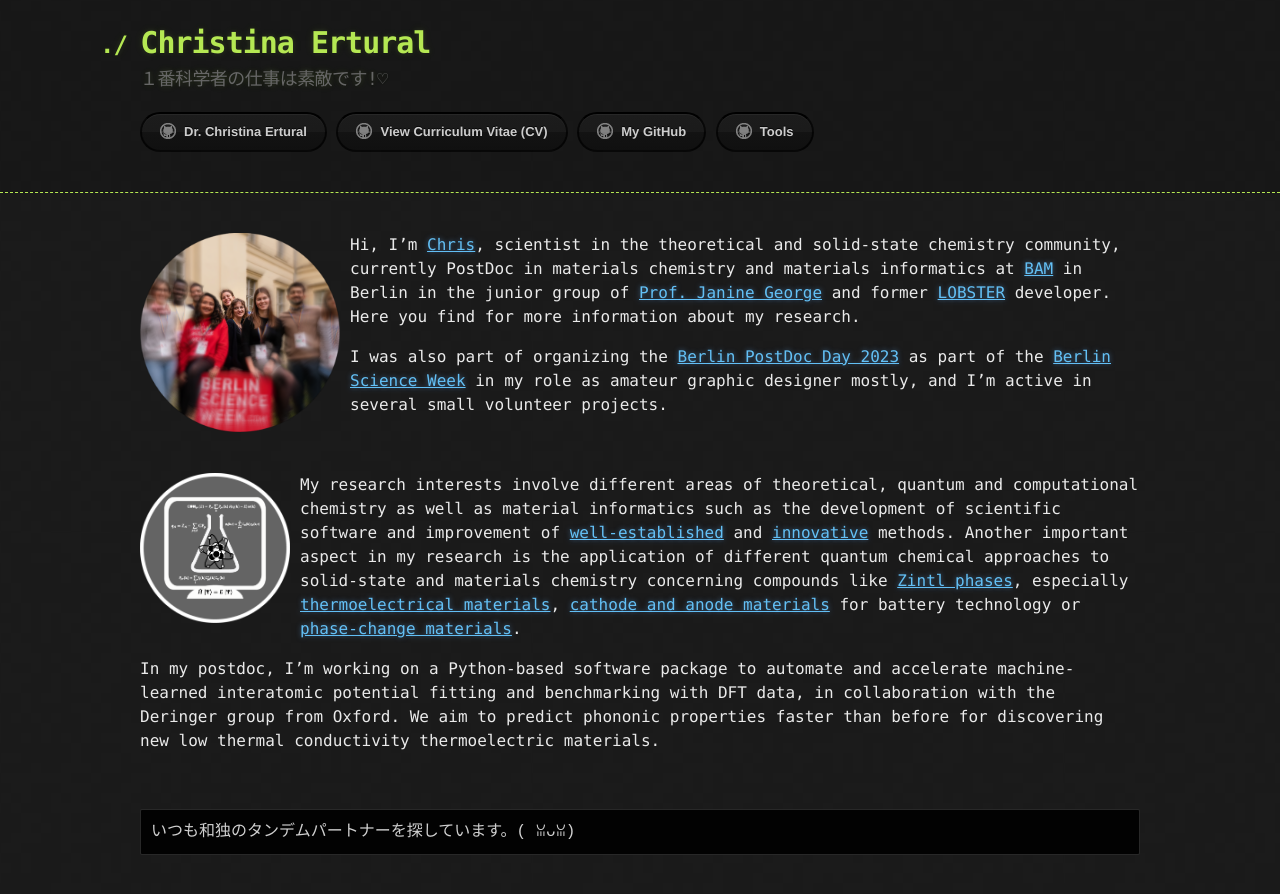
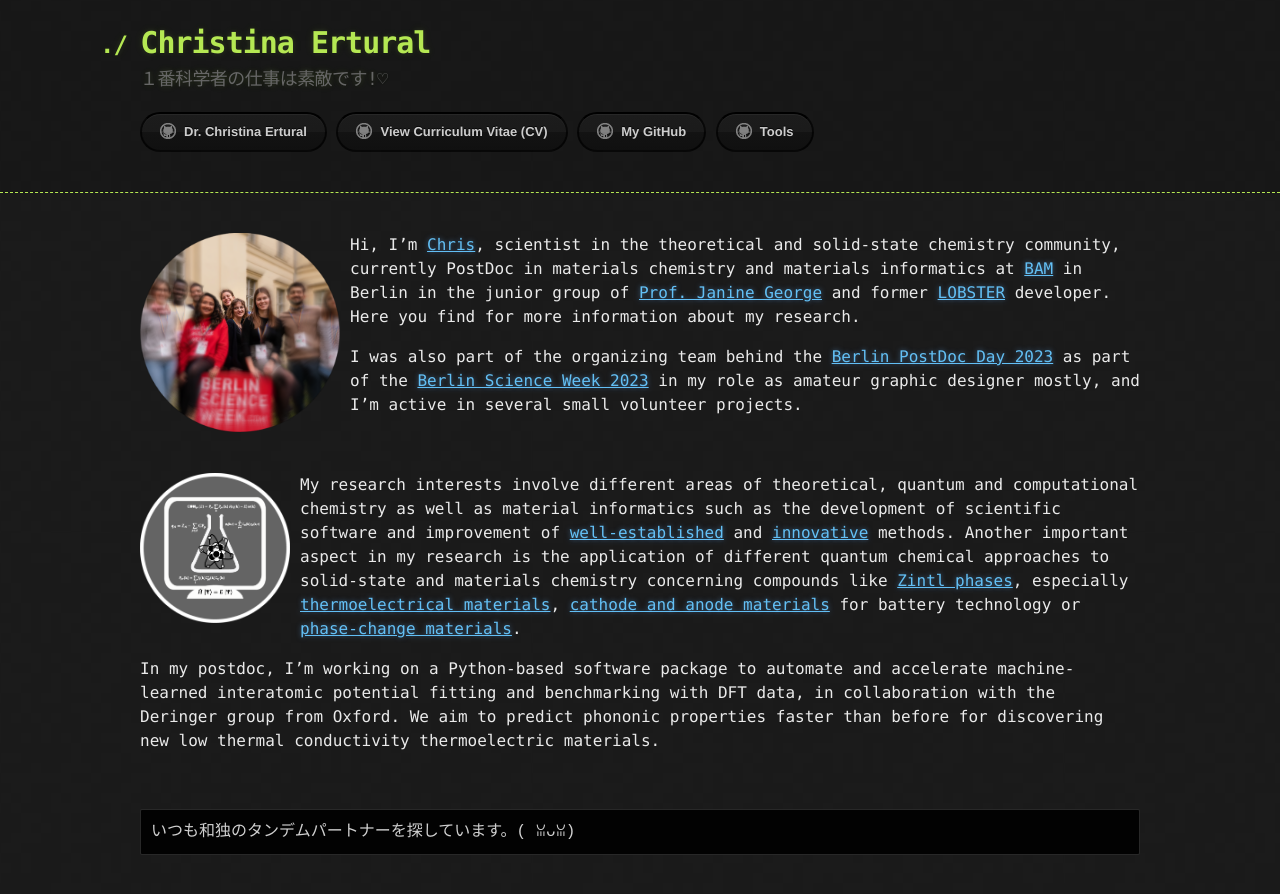
Before and after one commit to QuantumChemist/QuantumChemist.github.io, a Jekyll site: the page built from index.md, in a window 1280 px wide and 900 px high. Shown: the top 894 px of the window. Built offline with Jekyll 4.4.1, drawn with Linux system fonts in a browser that asks for light colours.

Commit message:
Update index.md

```diff
--- a/index.md
+++ b/index.md
@@ -6,7 +6,7 @@ layout: default
 
 Hi, I'm [Chris](https://g.co/kgs/Bi3Bdb), scientist in the theoretical and solid-state chemistry community, currently PostDoc in materials chemistry and materials informatics at [BAM](https://www.bam.de/) in Berlin in the junior group of [Prof. Janine George](https://www.bam.de/Content/EN/Standard-Articles/About-us/Jobs-and-Careers/Young-Science/junior-research-group-george-computational-materials-design.html) and former [LOBSTER](http://www.cohp.de/) developer. Here you find for more information about my research.
 
-I was also part of organizing the [Berlin PostDoc Day 2023](https://www.mdc-berlin.de/postdoc-day) as part of the [Berlin Science Week](https://berlinscienceweek.com/event/postdoc-day-berlin-2023/2023-11-03/) in my role as amateur graphic designer mostly, and I'm active in several small volunteer projects.
+I was also part of the organizing team behind the [Berlin PostDoc Day 2023](https://www.mdc-berlin.de/postdoc-day) as part of the [Berlin Science Week 2023](https://berlinscienceweek.com/event/postdoc-day-berlin-2023/2023-11-03/) in my role as amateur graphic designer mostly, and I'm active in several small volunteer projects.
 
 <br clear="left"/>
 
```
